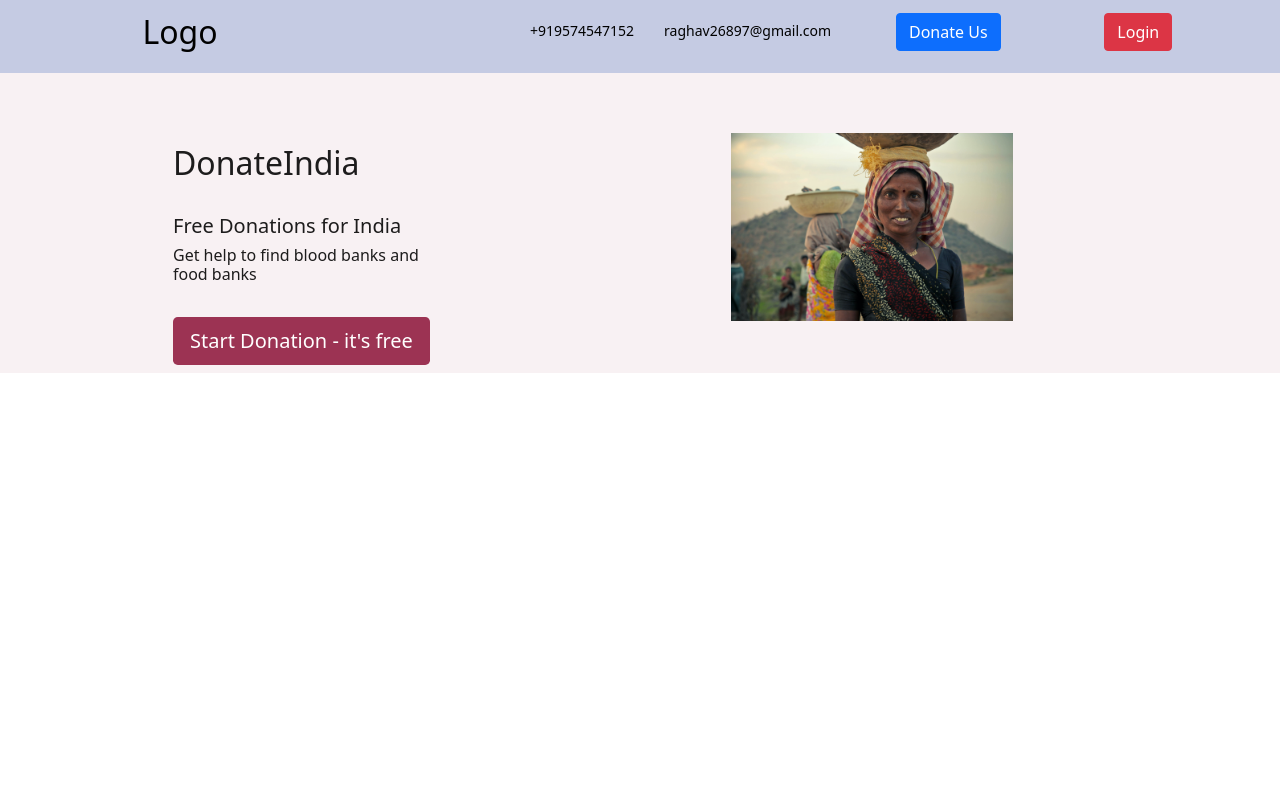
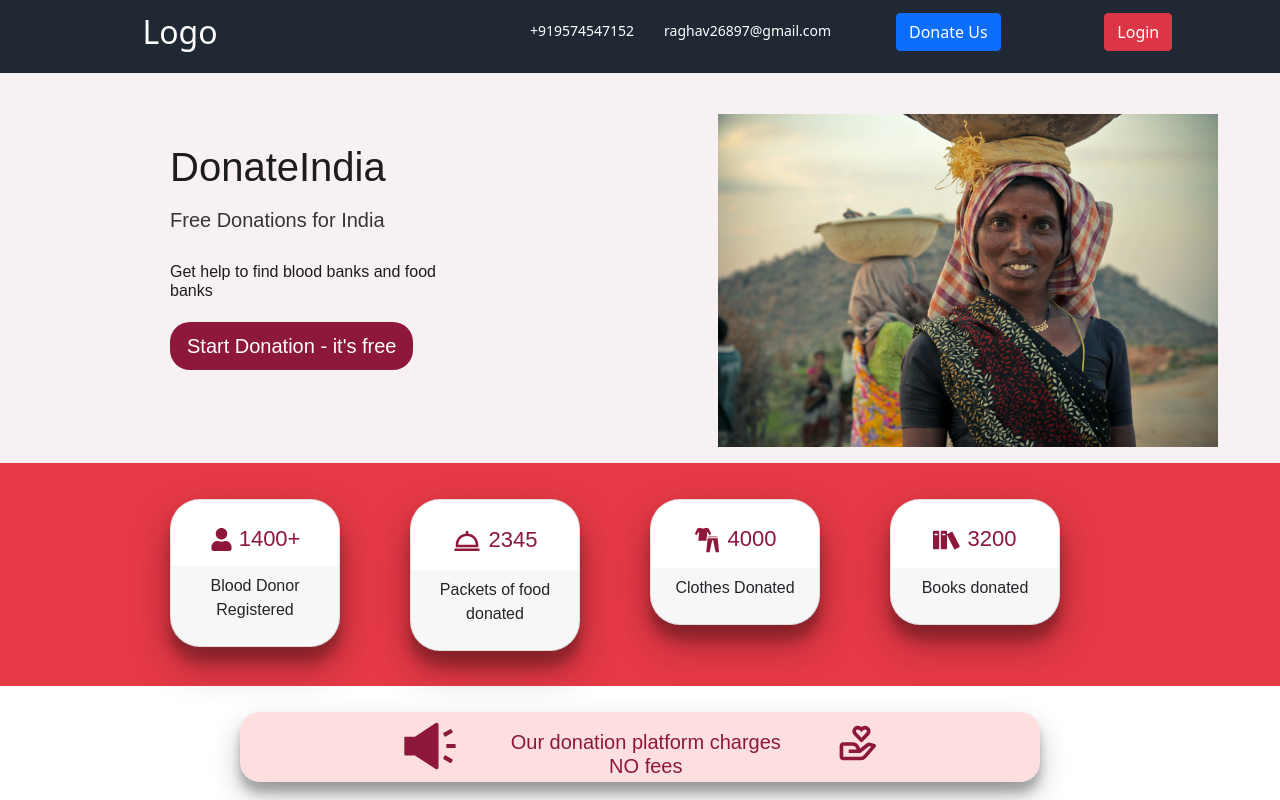
Before and after one commit to tanujdey7/donateindia, a React (Create React App) app: page / in a window 1280 px wide. Built offline with nearby package versions, Linux system fonts and the light colour scheme.

Commit message:
Done 2 sections

```diff
--- a/package.json
+++ b/package.json
@@ -9,6 +9,7 @@
     "bootstrap": "^5.0.1",
     "react": "^17.0.2",
     "react-dom": "^17.0.2",
+    "react-icons": "^4.2.0",
     "react-scripts": "^1.1.5",
     "watchpack": "^2.2.0",
     "web-vitals": "^1.1.2"
--- a/src/Components/HeadFoot/Navbar.css
+++ b/src/Components/HeadFoot/Navbar.css
@@ -2,9 +2,10 @@
     width: 100%;
     height: 80px;
     /* background-color: #5CDB95 ; */
-    /* background-color: #1F2833; */
+    background-color: #1F2833;
     /* background-color: #4056A1; */
-    background-color: #C5CBE3;
+    /* background-color: #C5CBE3; */
+    /* background-color: #457b9d; */
     /* background-color: #116466;  */
     margin-top: -7px;
 }
@@ -20,7 +21,7 @@
 }
 
 .logo-div>h2 {
-    color: #000000;
+    color: #fff;
 }
 
 .contact-div {
@@ -34,7 +35,7 @@
     font-size: 14px;
     font-weight:medium;
     margin-left: 30px;
-    color: #000000;
+    color: #fff;
 }
 
 .login-div {
--- a/src/Components/Home.css
+++ b/src/Components/Home.css
@@ -1,52 +1,166 @@
-.home-wrapper{
-    background-color: #F8F1F3;
+.home-wrapper {
+  font-family: "Raleway", sans-serif;
 }
-.hero-sec-card{
-    background:transparent;
+.hero-section {
+  background-color: #f8f1f3;
+}
+.hero-section-row{
+  width: 100%;
+}
+.hero-sec-card {
+  background: transparent;
   border: none;
   width: 50%;
   margin-left: auto;
   margin-right: auto;
   margin-top: 10%;
-    justify-content: center;
-    padding: 0px;
   color: rgb(29, 28, 28);
   text-align: left;
 }
-.hero-sec-card-head{
-    background: transparent;
-    border: none;
-}
-.hero-sec-card-body{
-    background: transparent;
-    border: none;
-}
-.hero-sec-card-foot{
+.hero-sec-card-head {
   background: transparent;
   border: none;
 }
 
-.hero-sec-img-card{
-    background:transparent;
+.hero-sec-card-head > h2 {
+  font-family: "Raleway", sans-serif;
+  font-size: 2.5rem;
+}
+.hero-sec-card-body {
+  background: transparent;
   border: none;
-    width: 50%;
+}
+.hero-sec-card-foot {
+  background: transparent;
+  border: none;
+}
+
+.hero-sec-img-card {
+  background: transparent;
+  border: none;
+  width: 100%;
   margin-left: 10%;
+  margin-top: 4%;
+}
 
-    margin-top: 7%;
+.get-start-btn {
+  margin-top: -10px;
+  border-radius: 20px;
+  background-color: #8d183b;
+  color: white;
+}
 
+.hero-img-card-body {
+  background: transparent;
+  /* border: 1px solid black; */
+}
+.hero-img-card-foot {
+  background: transparent;
+  border: 1px solid black;
+}
+
+.hero-sec-img {
+  width: 500px;
+}
+
+.hero-sec-card-body > h5 {
+  margin-top: -15px;
+  color: #353535;
+}
+
+.hero-sec-card-body > h6 {
+  margin-top: 30px;
+}
+
+/* total donation sec */
+
+.total-donate-sec {
+  background-color: #e63946;
+  width: 100%;
+}
+
+.total-donate-sec-row {
+  padding-top: 2%;
+  padding-bottom: 2%;
+  margin-left: auto;
+  margin-right: auto;
+  width: 75%;
+}
+.total-donate-sec-col {
+  /* background-color: #9c3353; */
+  padding: 10px 60px 10px 10px;
+}
+.total-donate-sec-card {
+  box-shadow: 0 19px 38px rgba(0, 0, 0, 0.3), 0 15px 12px rgba(0, 0, 0, 0.22);
+  border-radius: 30px;
+  padding: 0px;
+  background-color: #ffffff;
+  height: auto;
+}
+
+.total-donate-sec-card > .card-body >h4{
+  padding-top: 10px;
+  color: #8d183b;
+  padding-bottom: -20px;
+  font-family: "Poppins", sans-serif;
+  font-size: 22px;
+}
+
+.total-donate-sec-card > .card-footer {
+  font-family: "Poppins", sans-serif;
+  margin-top: -10px;
+  border: none;
+}
+
+
+/* bars sec */
+.bars-sec-row{
+  width: 80%;
+  margin-top: 2%;
+  /* background-color: red; */
+  margin-left: auto;
+  margin-right: auto;
+}
+.no-fee-div{
+  display: flex;
+  width: 80%;
+  /* border: 2px solid #8d183b; */
+  border-radius: 20px;
+  background-color: #fddfdf;
+  margin-left: auto;
+  box-shadow: 0 14px 28px rgba(0,0,0,0.25), 0 10px 10px rgba(0,0,0,0.22);
+  margin-right: auto;
+  height: 70px;
 
 }
 
-.get-start-btn{
-    background-color: #9C3353;
-    color: white;
+/* .no-fee-icon>GrAnnounce{
+  color: #ffffff;
+} */
+
+.no-fee-div-wrap>h3{
+  text-align: left;
+  /* margin-left: 10%; */
+  color: #8d183b;
 }
 
-.hero-img-card-body{
-    background: transparent;
-    /* border: 1px solid black; */
+.no-fee-div-wrap>h5{
+  margin-left: 7%;
+  margin-top: 18px;
+  justify-content: center;
+  color: #8d183b;
 }
-.hero-img-card-foot{
-    background: transparent;
-    border: 1px solid black;
+.donate-hrt-icon{
+  margin-left:8%;
+  margin-top: 7px;
+  opacity: 100%;
+  color: #8d183b;
 }
+
+.no-fee-div-wrap{
+  /* background-color: red; */
+  width: 60%;
+  display: flex;
+  margin-left: auto;
+  margin-right: auto;
+}
--- a/src/Components/Home.jsx
+++ b/src/Components/Home.jsx
@@ -1,15 +1,21 @@
 import React from "react";
 import Poverty from "../Images/poverty.jpg";
 import "bootstrap/dist/css/bootstrap.min.css";
+import { FaUser } from "react-icons/fa";
+import { BiDish } from "react-icons/bi";
+import { GiClothes } from "react-icons/gi";
+import { ImBooks } from "react-icons/im";
+import { AiFillSound } from "react-icons/ai";
+import { BiDonateHeart} from "react-icons/bi";
 import "./Home.css";
 
 const Home = () => {
   return (
     <div className="home-wrapper">
       <div className="hero-section">
-        <div className="row">
-          <div className="col">
-            <div>
+        <div className="hero-section-row row">
+          <div className="hero-section-col col">
+            <div className="wrapper">
               <div className="hero-sec-card card">
                 <div className="hero-sec-card-head card-header">
                   <h2>DonateIndia</h2>
@@ -24,15 +30,72 @@ const Home = () => {
               </div>
             </div>
           </div>
-          <div className="col">
-            <div>
+          <div className="hero-section-col col">
+            <div className="img-col-wrapper">
               <div className="hero-sec-img-card card w-50">
                 <div className="hero-img-card-body card-body">
-                  <img src={Poverty} width="500" className="img-fluid" />
+                  <img src={Poverty} className="hero-sec-img" />
                 </div>
-                {/* <div className="hero-img-card-foot card-footer">
-                    <h4>Indian Poverty</h4>
-                </div> */}
+              </div>
+            </div>
+          </div>
+        </div>
+      </div>
+      {/* new section */}
+
+      <div className="total-donate-sec">
+        <div className="total-donate-sec-row row">
+          <div className="total-donate-sec-col col">
+            <div className="total-donate-sec-card card">
+              <div className="card-body">
+                <h4><FaUser size={23} />  1400+</h4>
+              </div>
+              <div className="card-footer">
+                <p>Blood Donor Registered</p>
+              </div>
+            </div>
+          </div>
+          <div className="total-donate-sec-col col">
+            <div className="total-donate-sec-card card">
+              <div className="card-body">
+                <h4><BiDish size={30} /> 2345</h4>
+
+              </div>
+              <div className="card-footer">
+                <p>Packets of food donated</p>
+              </div>
+            </div></div>
+          <div className="total-donate-sec-col col">
+            <div className="total-donate-sec-card card">
+              <div className="card-body">
+                <h4><GiClothes size={28} /> 4000</h4>
+              </div>
+              <div className="card-footer">
+                <p>Clothes Donated</p>
+              </div>
+            </div></div>
+          <div className="total-donate-sec-col col">
+            <div className="total-donate-sec-card card">
+              <div className="card-body">
+                <h4><ImBooks size={28} /> 3200</h4>
+              </div>
+              <div className="card-footer">
+                <p>Books donated</p>
+              </div>
+            </div></div>
+        </div>
+      </div>
+
+      {/* new sec */}
+
+      <div className="bars-section">
+        <div className="bars-sec-row row">
+          <div className="bars-sec-col col">
+            <div className="no-fee-div">
+            <div className="no-fee-div-wrap">
+              <h3 className="no-fee-icon"><AiFillSound className="mt-1" size={60} /></h3>
+              <h5>Our donation platform charges NO fees</h5>
+              <BiDonateHeart className="donate-hrt-icon" size={50} />
               </div>
             </div>
           </div>
--- a/src/index.css
+++ b/src/index.css
@@ -11,3 +11,6 @@ code {
   font-family: source-code-pro, Menlo, Monaco, Consolas, 'Courier New',
     monospace;
 }
+
+@import url('https://fonts.googleapis.com/css2?family=Raleway:wght@400;500&display=swap');
+@import url('https://fonts.googleapis.com/css2?family=Poppins:wght@500&family=Raleway:wght@400;500&display=swap');
--- a/src/index.js
+++ b/src/index.js
@@ -3,6 +3,8 @@ import ReactDOM from 'react-dom';
 import './index.css';
 import App from './App';
 import reportWebVitals from './reportWebVitals';
+
+
 
 ReactDOM.render(
   <React.StrictMode>
@@ -11,7 +13,4 @@ ReactDOM.render(
   document.getElementById('root')
 );
 
-// If you want to start measuring performance in your app, pass a function
-// to log results (for example: reportWebVitals(console.log))
-// or send to an analytics endpoint. Learn more: https://bit.ly/CRA-vitals
 reportWebVitals();
```
Also changed, not shown: 1 other file (tests, documents, lock files or other folders). Lines whose indentation alone changed are shown as unchanged.
